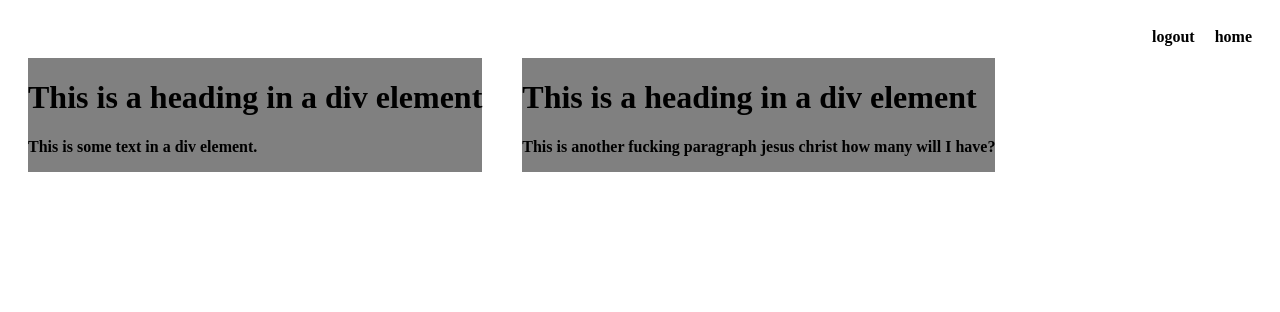
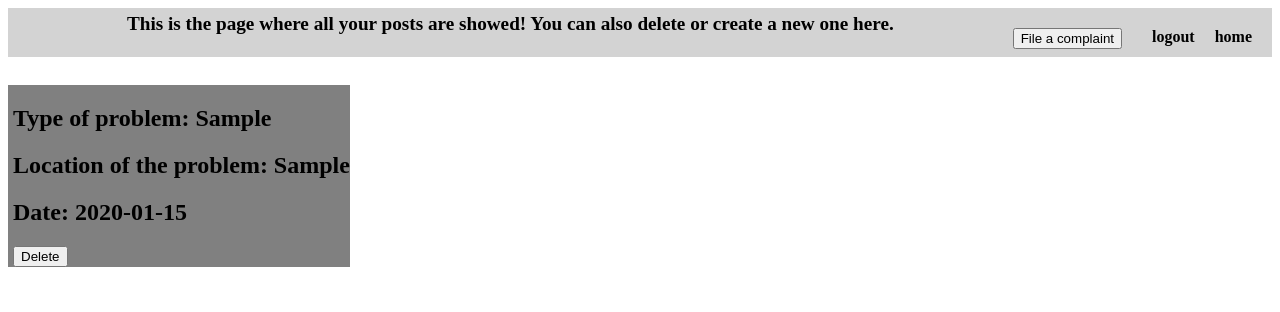
Before and after one commit to PrinceRios2000/startup_Hackathon2019, a Python web app: template templates/userpost.html in a window 1280 px wide. Shown: the top 312 px of the page. Run offline with Jinja, Linux system fonts and the light colour scheme; the template is opened without the code that fills it: most values are stand-ins (such as "Sample title", 1, 10 or a date in 2020).

Commit message:
I did more of the work idk

```diff
--- a/static/userpost.css
+++ b/static/userpost.css
@@ -9,10 +9,41 @@ p1    {color: green;}
     margin-left: 20px;
     background-color: grey;
     font-weight: bold;
+    display: flex;
+    flex-direction: column;
+    flex-wrap: wrap;
 }
 .b {
     float: right;
     margin: 20px;
-
     font-weight: bolder;
 }
+.filebutton {
+    float: right;
+    margin-top: 20px;
+    margin-right: 10px;
+    display: flex;
+}
+.heading {
+    font-size: larger;
+    font-weight: bolder;
+    background-color: lightgrey;
+    justify-content: center;
+    padding-top: 5px;
+}
+
+
+.profdiv{
+    display:grid;
+    grid-template-columns: 1fr;
+    grid-gap: 10px;
+    position: relative;
+    float: left;
+}
+.post-div{
+    border-width:5px 5px 5px 5px;
+    padding-left:5px;
+    background-color: grey;
+    position: relative;
+    float: left;
+}
--- a/templates/userpost.html
+++ b/templates/userpost.html
@@ -1,26 +1,45 @@
 <!DOCTYPE html>
 <html>
     <head>
-    <link rel="stylesheet" href="userpost.css">
+    <link rel="stylesheet" href="../static/userpost.css">
+
     </head>
     <div class = "b">
         logout &nbsp;&nbsp;&nbsp;
-        home
+        home <br>
     </div>
+
+    <div class = "filebutton">
+    <form method="POST" action="/myreport">
+                        <input type="hidden" name="postid" value="{{post.key.id()}}"/>
+                        <input type="submit" name="Create" value="File a complaint"/>
+                    </form>
+            </div>
+
+    <div class = "heading">  <center>
+    This is the page where all your posts are showed! You can also delete or create a new one here. </center> <br> </div>
 
 
 
 
 
 
-    <div class = "a">
-  <h1>This is a heading in a div element</h1>
-  <p>This is some text in a div element.</p>
-</div>
-<div class="a">
-    <h1> This is a heading in a div element </h1>
-    <p> This is another fucking paragraph jesus christ how many will I have? </p>
-</div>
+<div class="profdiv">
+    <br>
+                {% for post in complaintPosts %}
+                <div class="post-div">
+                    <h2>Type of problem: {{post["Type1st"]}}</h2>
+                    <h2>Location of the problem: {{post["Location2nd"]}}</h2>
+                    <h2>Date: {{post["Date3rd"]}}</h2>
+                    <form method="POST" action="/deletepost">
+                        <input type="hidden" name="postid" value="{{post.key.id()}}"/>
+                        <input type="submit" name="Delete" value="Delete"/>
+                    </form>
+                </div>
+                <br><br>
+            {% endfor %}
+            </div>
+
 
 
     </body>
```
